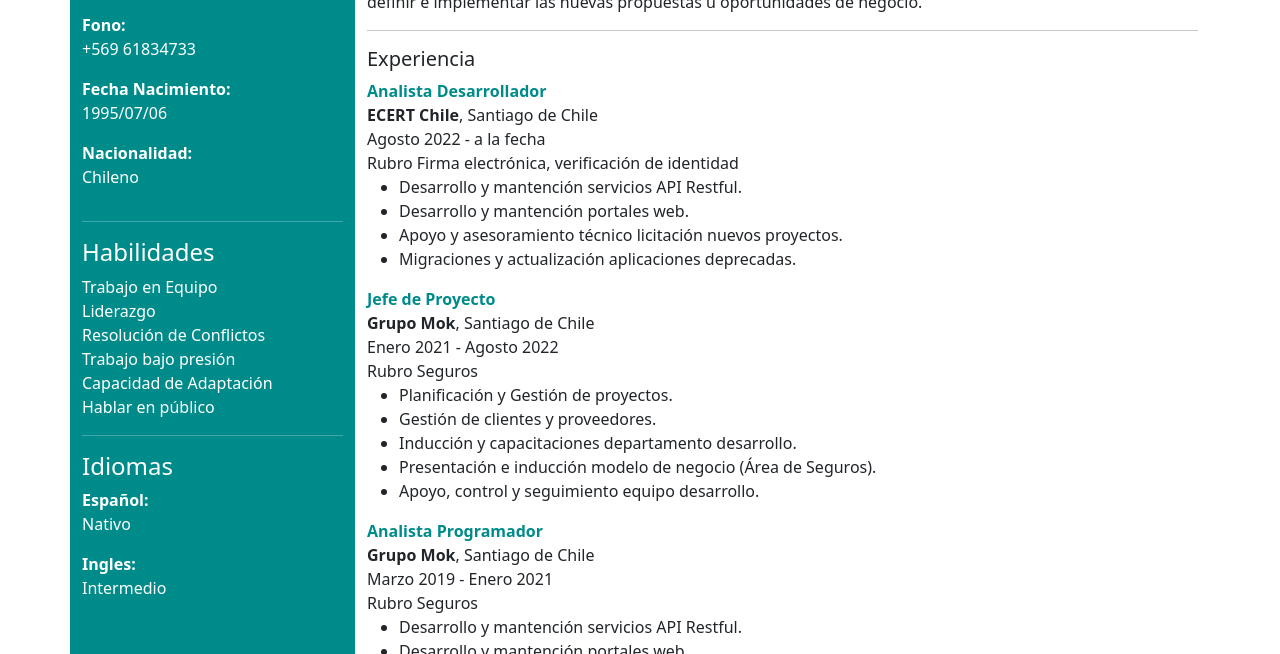
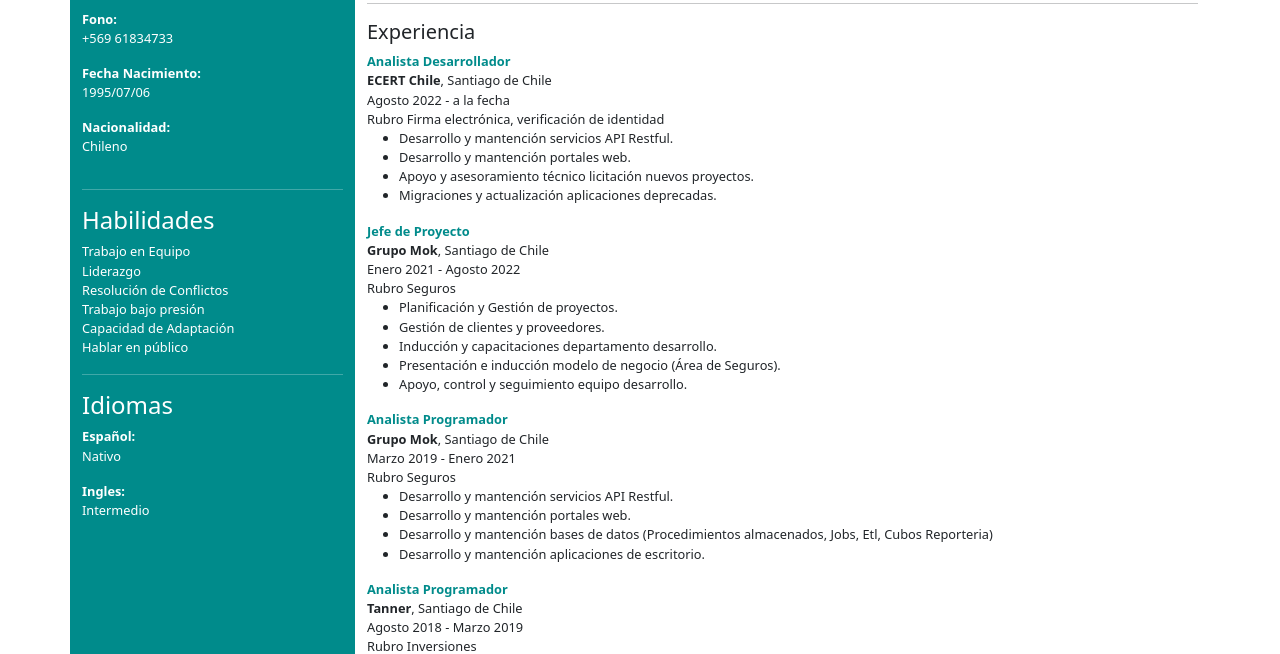
Before and after one commit to fernandoarc/CV, a plain HTML site: page index.html in a window 1280 px wide. Shown: the part 152-806 px from the top of the page. Drawn offline with nearby package versions, Linux system fonts and the light colour scheme.

Commit message:
se corrigen problemas de dimensionado

```diff
--- a/index.html
+++ b/index.html
@@ -10,6 +10,9 @@
 
     <title>CV - Fernando Raihuanque</title>
     <style>
+        body {
+            font-size: 0.8rem !important;
+        }
         label {
             font-weight: bold;
         }
@@ -21,7 +24,7 @@
   <body>
     <div class="container">
         <div class="row">
-            <div class="col-3" style="background-color:darkcyan; color:white;">
+            <div class="col-3 pt-3" style="background-color:darkcyan; color:white;">
                 <h4>Información Personal</h4>
                 <div class="row">
                     <div class="col">
@@ -79,7 +82,7 @@
                     </div>
                 </div>
             </div>
-            <div class="col-9">
+            <div class="col-9 pt-3">
                 <h2>Fernando Antonio Raihuanque Cid</h2>
                 <p style="text-align: justify;">Apasionado del mundo TI, con casi 5 años de experiencia en el mercado,
                     desempeñandome como analista, desarrollador y jefe de proyectos.
```
